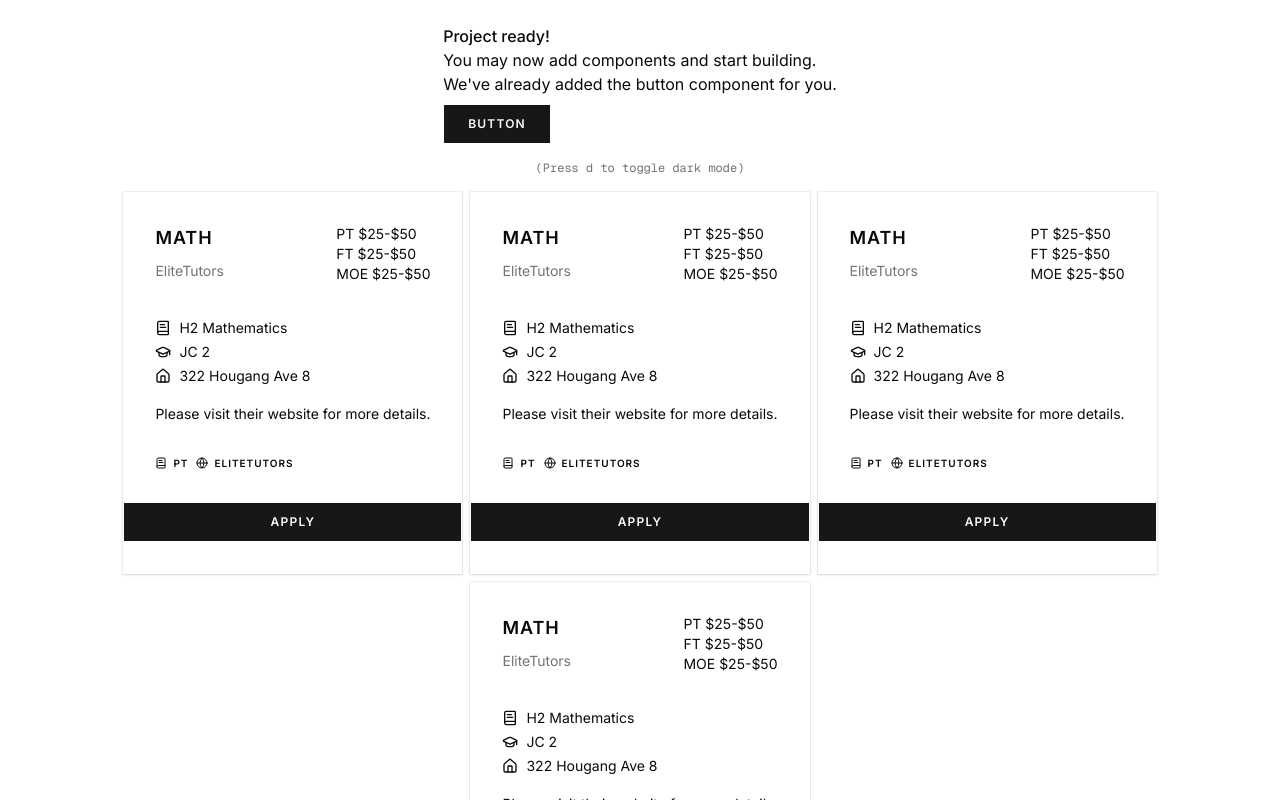
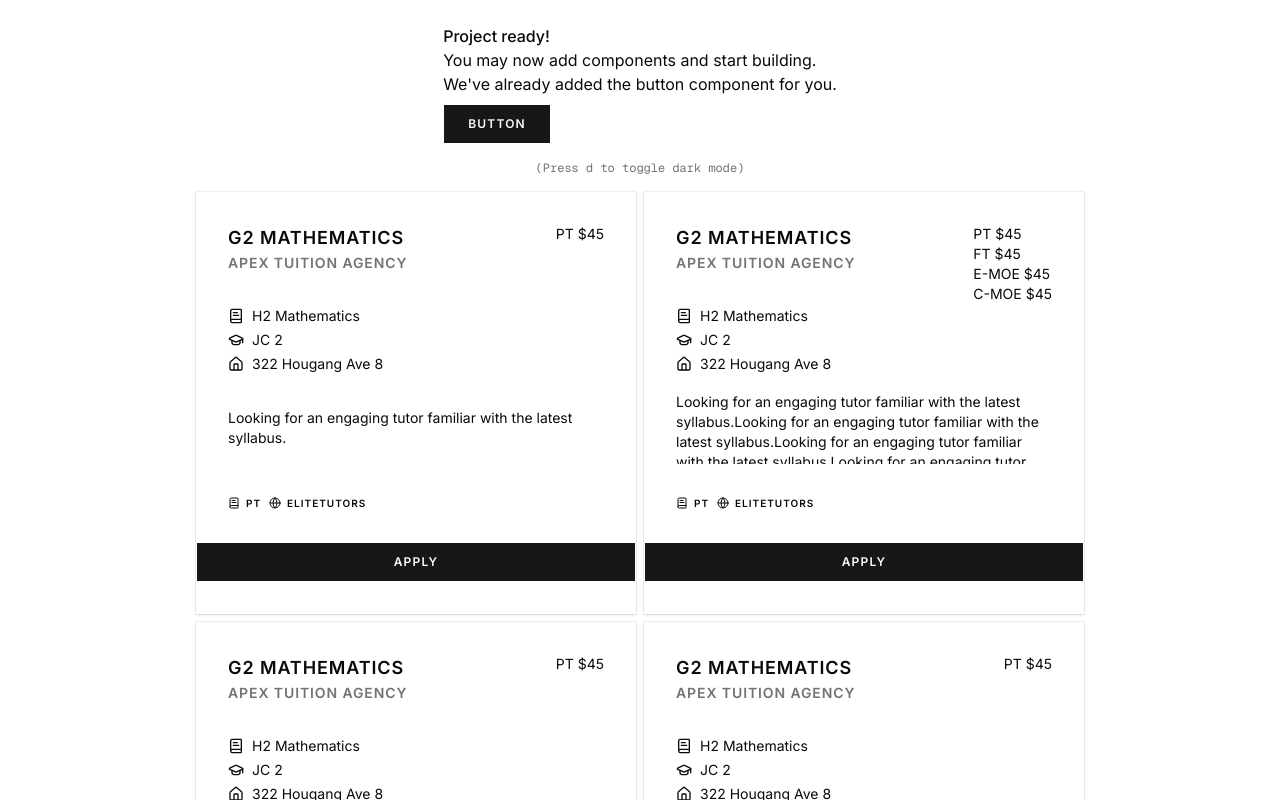
Before and after one commit to ye-chuan/find-my-tutee, a Next.js app in the folder find-my-tutee/: page / in a window 1280 px wide. Shown: the top 800 px of the page. Built offline with nearby package versions, Linux system fonts and the light colour scheme; a web font is replaced by a local one.

Commit message:
Added schema

```diff
--- a/find-my-tutee/app/page.tsx
+++ b/find-my-tutee/app/page.tsx
@@ -1,15 +1,44 @@
 import { Button } from "@/components/ui/button";
-import { ListingDetails } from "@/components/ListingDetails";
 import { ListingCard } from "@/components/ListingCard";
+import { Listing } from "@/lib/schemas/listing";
 
-const test = new ListingDetails(
-  "Math",
-  "EliteTutors",
-  "$25-$50",
-  "$25-$50",
-  "$25-$50",
-  "https://www.elitetutor.sg/k17782-jc1-h2-economics-bishan-street-13-45-130-hour/",
-);
+const test: Listing = {
+  id: "job_987654321",
+  sourceId: "EXT-2026-89A",
+  agencyName: "Apex Tuition Agency",
+  subject: "G2 Mathematics",
+  acadLevel: "Sec 3",
+  location: "Bishan MRT / Ang Mo Kio Area",
+  ratePtMin: 45,
+  ratePtMax: 45,
+
+  schedule: "Once a week, 1.5 hours (Saturdays 10:00 AM)",
+  description:
+    "Looking for an engaging tutor familiar with the latest syllabus.",
+  sourceUrl: "https://apextuition.example.com/listings/job_987654321",
+};
+
+const test1: Listing = {
+  id: "job_987654321",
+  sourceId: "EXT-2026-89A",
+  agencyName: "Apex Tuition Agency",
+  subject: "G2 Mathematics",
+  acadLevel: "Sec 3",
+  location: "Bishan MRT / Ang Mo Kio Area",
+  ratePtMin: 45,
+  ratePtMax: 45,
+  rateFtMin: 45,
+  rateFtMax: 45,
+  rateExMoeMin: 45,
+  rateExMoeMax: 45,
+  rateCurMoeMin: 45,
+  rateCurMoeMax: 45,
+
+  schedule: "Once a week, 1.5 hours (Saturdays 10:00 AM)",
+  description:
+    "Looking for an engaging tutor familiar with the latest syllabus.Looking for an engaging tutor familiar with the latest syllabus.Looking for an engaging tutor familiar with the latest syllabus.Looking for an engaging tutor familiar with the latest syllabus.Looking for an engaging tutor familiar with the latest syllabus.v",
+  sourceUrl: "https://apextuition.example.com/listings/job_987654321",
+};
 
 export default function Page() {
   return (
@@ -26,7 +55,7 @@ export default function Page() {
         </div>
         <div className="flex flex-wrap justify-center gap-2">
           <ListingCard details={test} />
-          <ListingCard details={test} />
+          <ListingCard details={test1} />
           <ListingCard details={test} />
           <ListingCard details={test} />
         </div>
--- a/find-my-tutee/components/ListingCard.tsx
+++ b/find-my-tutee/components/ListingCard.tsx
@@ -11,25 +11,79 @@ import {
 import { URLButton } from "@/components/URLButton";
 import { TagLine } from "@/components/TagLine";
 import { BookText, GraduationCap, House } from "lucide-react";
-import { ListingDetails } from "@/components/ListingDetails";
+import { Listing } from "@/lib/schemas/listing";
+
+function RateDisplay({
+  rateMin,
+  rateMax,
+  rateType,
+}: {
+  rateMin?: number;
+  rateMax?: number;
+  rateType: string;
+}) {
+  let text: string;
+  if (rateMin === undefined || rateMax === undefined) {
+    return null;
+  }
+  if (rateMin === rateMax) {
+    text = rateMax.toString();
+  } else {
+    text = `${rateMin}-${rateMax}`;
+  }
+  return (
+    <div>
+      {rateType}
+      {" $"}
+      {text}
+    </div>
+  );
+}
 
 interface ListingCardProps {
-  details: ListingDetails;
+  details: Listing;
 }
 
 export function ListingCard({ details }: ListingCardProps) {
   return (
-    <Card>
-      <CardHeader>
-        <CardTitle className="wrap-anywhere">{details.subject}</CardTitle>
-        <CardDescription>{details.agency}</CardDescription>
-        <CardAction>
-          <div>PT {details.pt}</div>
-          <div>FT {details.ft}</div>
-          <div>MOE {details.moe}</div>
-        </CardAction>
-      </CardHeader>
+    <Card className="w-110">
       <CardContent className="flex flex-col gap-4">
+        <div className="flex flex-col">
+          <div className="flex min-h-20">
+            <CardTitle className="wrap-anywhere">
+              {details.subject}
+              <CardDescription>{details.agencyName}</CardDescription>
+            </CardTitle>
+            {/* <CardDescription>{details.agencyName}</CardDescription> */}
+
+            <div className="ml-auto">
+              <RateDisplay
+                rateMin={details.ratePtMin}
+                rateMax={details.ratePtMax}
+                rateType="PT"
+              />
+              <RateDisplay
+                rateMin={details.rateFtMin}
+                rateMax={details.rateFtMax}
+                rateType="FT"
+              />
+              <RateDisplay
+                rateMin={details.rateExMoeMin}
+                rateMax={details.rateExMoeMax}
+                rateType="E-MOE"
+              />
+              <RateDisplay
+                rateMin={details.rateCurMoeMin}
+                rateMax={details.rateCurMoeMax}
+                rateType="C-MOE"
+              />
+              <RateDisplay
+                rateMin={details.rateGenMin}
+                rateMax={details.rateGenMax}
+                rateType=""
+              />
+            </div>
+          </div>
           <div>
             <div className="flex items-center gap-2">
               <BookText className="w-4" />
@@ -44,13 +98,15 @@ export function ListingCard({ details }: ListingCardProps) {
               322 Hougang Ave 8
             </div>
           </div>
-
-        <div>{details.description}</div>
+        </div>
+        <div className="grid h-18 [scrollbar-width:none] place-items-center overflow-auto">
+          {details.description}
+        </div>
       </CardContent>
       <CardFooter>
         <TagLine />
       </CardFooter>
-      <URLButton url={details.url}></URLButton>
+      <URLButton url={details.sourceUrl}></URLButton>
     </Card>
   );
 }
--- /dev/null
+++ b/find-my-tutee/lib/schemas/listing.ts
@@ -0,0 +1,39 @@
+import { z } from "zod";
+
+export const ListingSchema = z.object({
+  // Identifiers
+  id: z.string().describe("Internal ID"),
+  sourceId: z.string().optional().describe("External ID (if any)"),
+  agencyName: z.string().describe("Tuition Agency Name"),
+
+  // Core Details
+  subject: z
+    .string()
+    .describe(
+      "Each subject refers to a specific syllabus, typically without the level. e.g. G2 Mathematics",
+    ),
+  acadLevel: z.string().describe("e.g. P3, Sec 3, J2"),
+  location: z
+    .string()
+    .optional()
+    .describe("Human Readable Address / Rough Area"),
+
+  // Rates (Numeric Ranges)
+  ratePtMin: z.number().int().optional().describe("Min Part-Time Pay"),
+  ratePtMax: z.number().int().optional().describe("Max Part-Time Pay"),
+  rateFtMin: z.number().int().optional().describe("Min Full-Time Pay"),
+  rateFtMax: z.number().int().optional().describe("Max Full-Time Pay"),
+  rateExMoeMin: z.number().int().optional().describe("Min Ex-MOE Pay"),
+  rateExMoeMax: z.number().int().optional().describe("Max Ex-MOE Pay"),
+  rateCurMoeMin: z.number().int().optional().describe("Min Cur-MOE Pay"),
+  rateCurMoeMax: z.number().int().optional().describe("Max Cur-MOE Pay"),
+  rateGenMin: z.number().int().optional().describe("Min Gen Pay"),
+  rateGenMax: z.number().int().optional().describe("Max Gen Pay"),
+
+  // Schedule, Description, & Link
+  schedule: z.string().default("").describe("e.g. Once a week"),
+  description: z.string().default("").describe("Additional information"),
+  sourceUrl: z.string().url().describe("URL to redirect to agency site"),
+});
+
+export type Listing = z.infer<typeof ListingSchema>;
--- a/find-my-tutee/package.json
+++ b/find-my-tutee/package.json
@@ -22,7 +22,8 @@
     "react-dom": "^19.2.4",
     "shadcn": "^4.8.1",
     "tailwind-merge": "^3.6.0",
-    "tw-animate-css": "^1.4.0"
+    "tw-animate-css": "^1.4.0",
+    "zod": "^4.4.3"
   },
   "devDependencies": {
     "@eslint/eslintrc": "^3",
--- a/find-my-tutee/pnpm-workspace.yaml
+++ b/find-my-tutee/pnpm-workspace.yaml
@@ -1,3 +1,4 @@
 allowBuilds:
-  sharp: set this to true or false
-  unrs-resolver: set this to true or false
+  msw: true
+  sharp: true
+  unrs-resolver: true
```
Also changed, not shown: 1 other file (tests, documents, lock files or other folders). Lines whose indentation alone changed are shown as unchanged.
